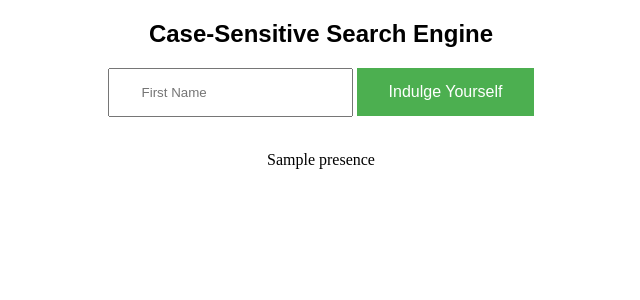
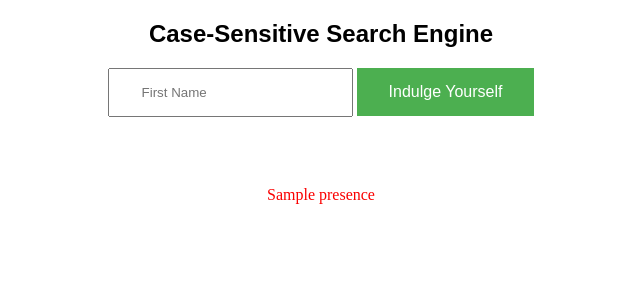
Before and after one commit to BigSalmon2/HCS-WebScraping, a Flask app: template templates/index.html in a window 1280 px wide. Shown: the top 300 px of the page, without its empty margins (319-959 px from the left). Run offline with Flask 2, Linux system fonts and the light colour scheme; the template is opened without the code that fills it: most values are stand-ins (such as "Sample title", 1, 10 or a date in 2020).

Commit message:
Update style.css

```diff
--- a/static/style.css
+++ b/static/style.css
@@ -2,3 +2,10 @@ body {
     text-align: center;
     margin: auto;
 }
+
+html>body>p {
+margin-left : 0px;
+padding-top : 35px;
+font-weight : 400;
+color : rgb(250, 0, 0);
+}
```
